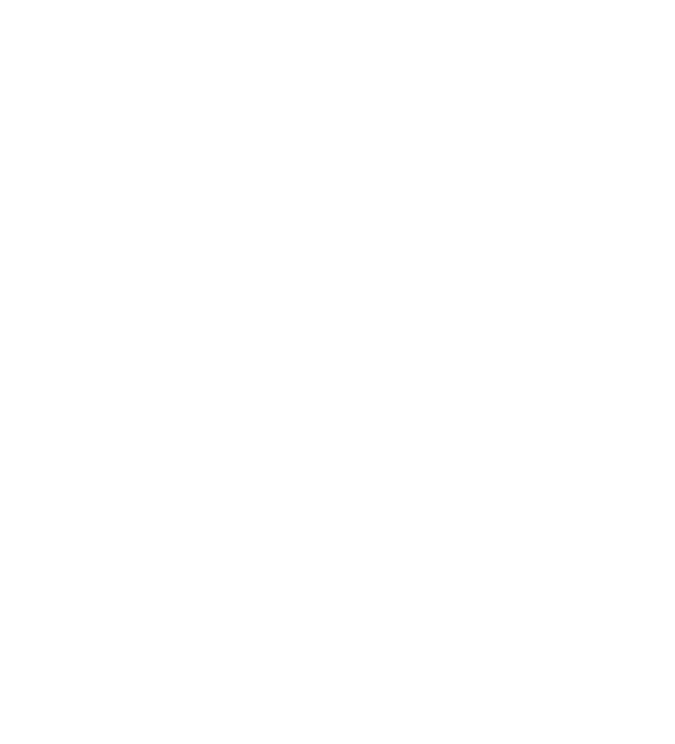
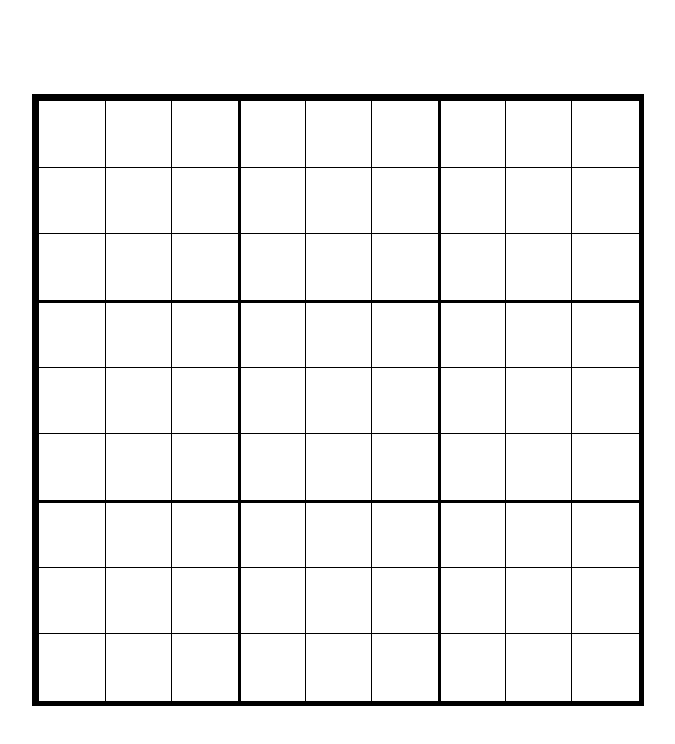
Before and after one commit to nibble-4bits/React-Sudoku-Solver-Visualizer, a React (Create React App) app: page / in a window 1280 px wide. Shown: the top 744 px of the page, without its empty margins (302-977 px from the left). Built offline with nearby package versions, Linux system fonts and the light colour scheme.

Commit message:
Display SudokuBoard

```diff
--- a/src/App.tsx
+++ b/src/App.tsx
@@ -1,7 +1,20 @@
 import React from 'react';
+import styled from 'styled-components';
+import SudokuBoard from './components/SudokuBoard';
+
+const AppWrapper = styled.div`
+  height: 100vh;
+  display: flex;
+  justify-content: center;
+  align-items: center;
+`;
 
 function App(): JSX.Element {
-  return <div></div>;
+  return (
+    <AppWrapper>
+      <SudokuBoard />
+    </AppWrapper>
+  );
 }
 
 export default App;
```
